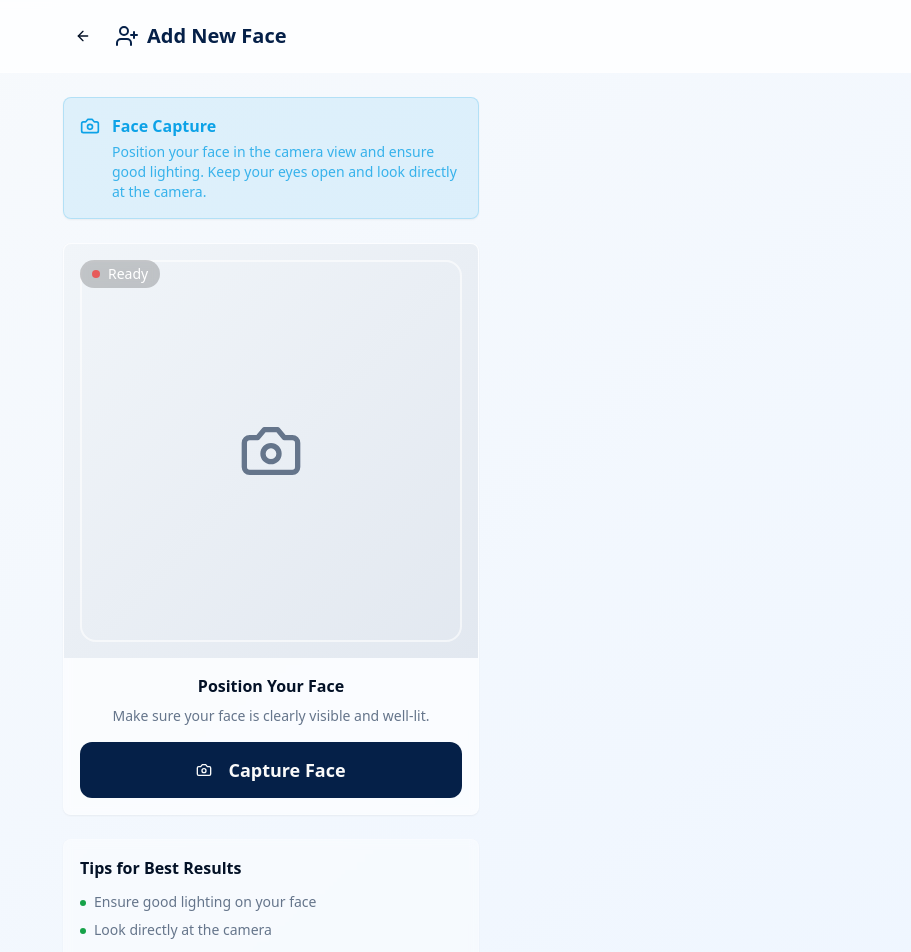
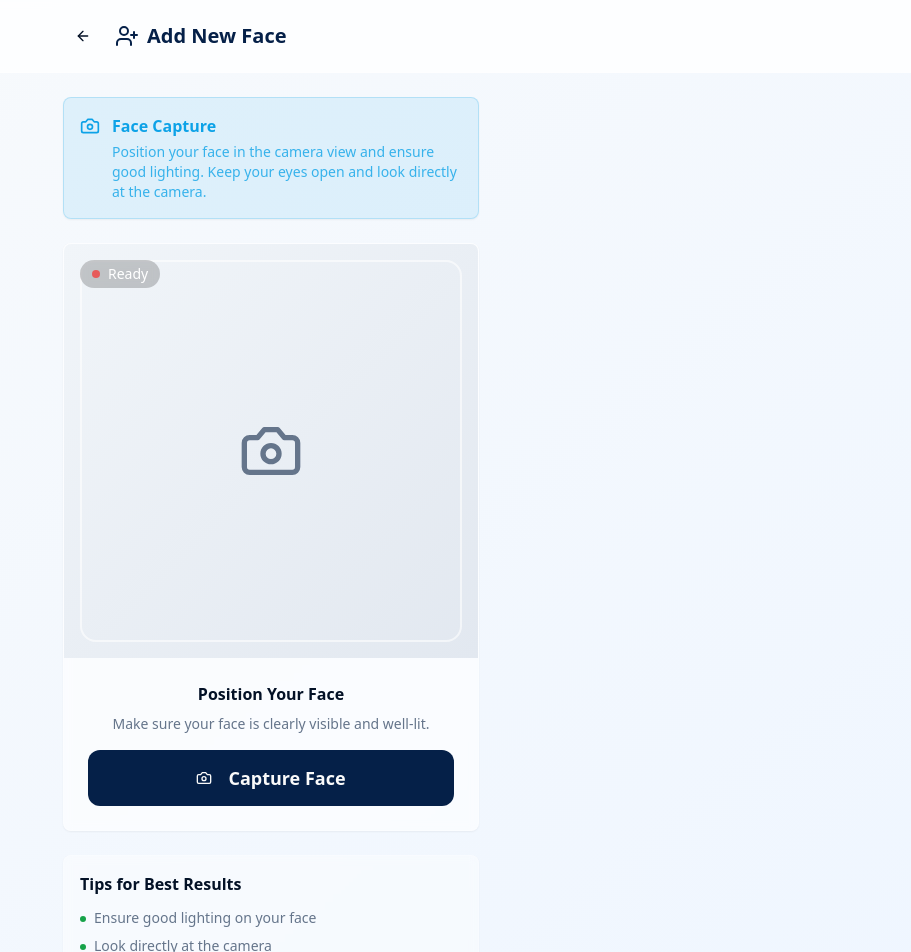
Before and after one commit to rjglowstar/builder-swoosh-world, a React (Vite) app: page /add-face in a window 1280 px wide. Shown: the top 952 px of the page, without its empty margins (369-1280 px from the left). Built offline with nearby package versions, Linux system fonts and the light colour scheme.

Commit message:
Fix AddFace screen spacing around capture button
cgen-579da7a24cd74520a580a8066c55adce

```diff
--- a/client/pages/AddFace.tsx
+++ b/client/pages/AddFace.tsx
@@ -104,7 +104,7 @@ export default function AddFace() {
               )}
             </div>
 
-            <div className="p-4 space-y-4">
+            <div className="p-6 space-y-4">
               <div className="text-center">
                 <h3 className="font-semibold text-foreground mb-2">
                   {hasSnapshot ? "Preview Snapshot" : "Position Your Face"}
```
